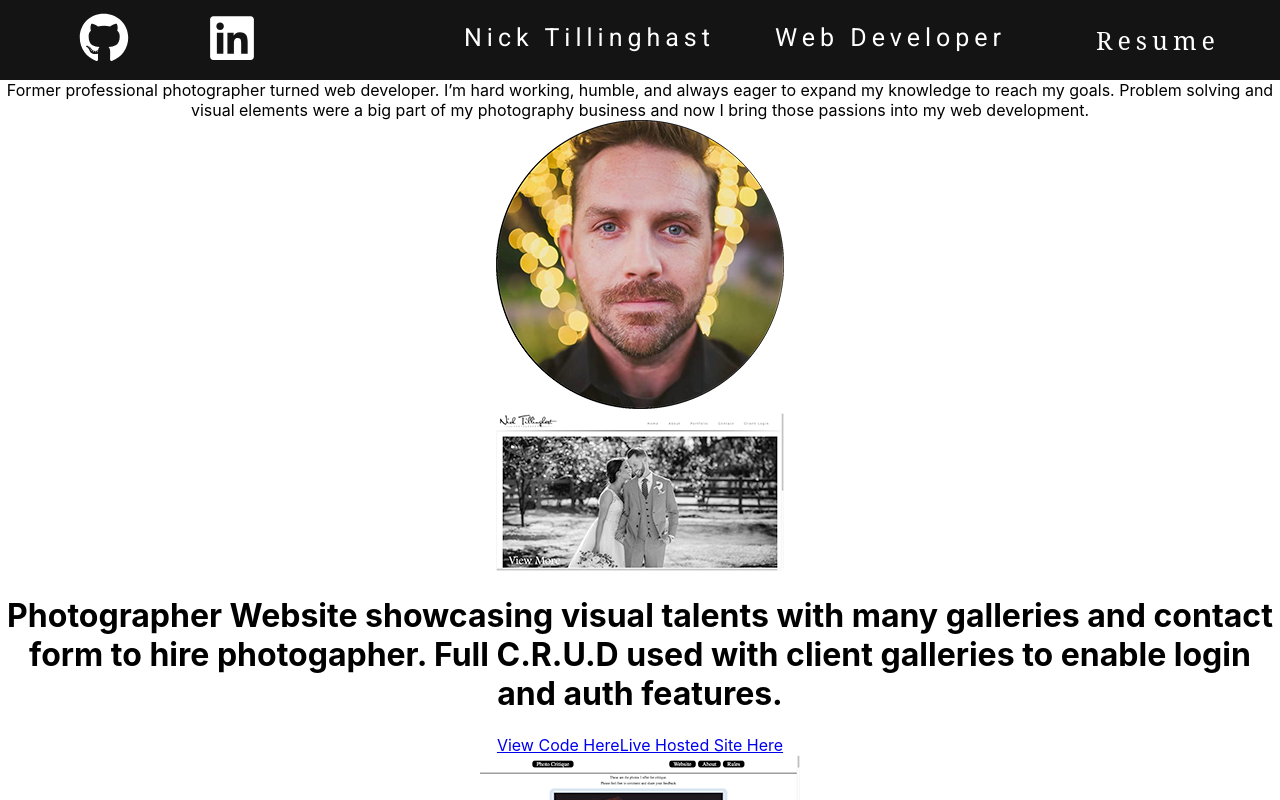
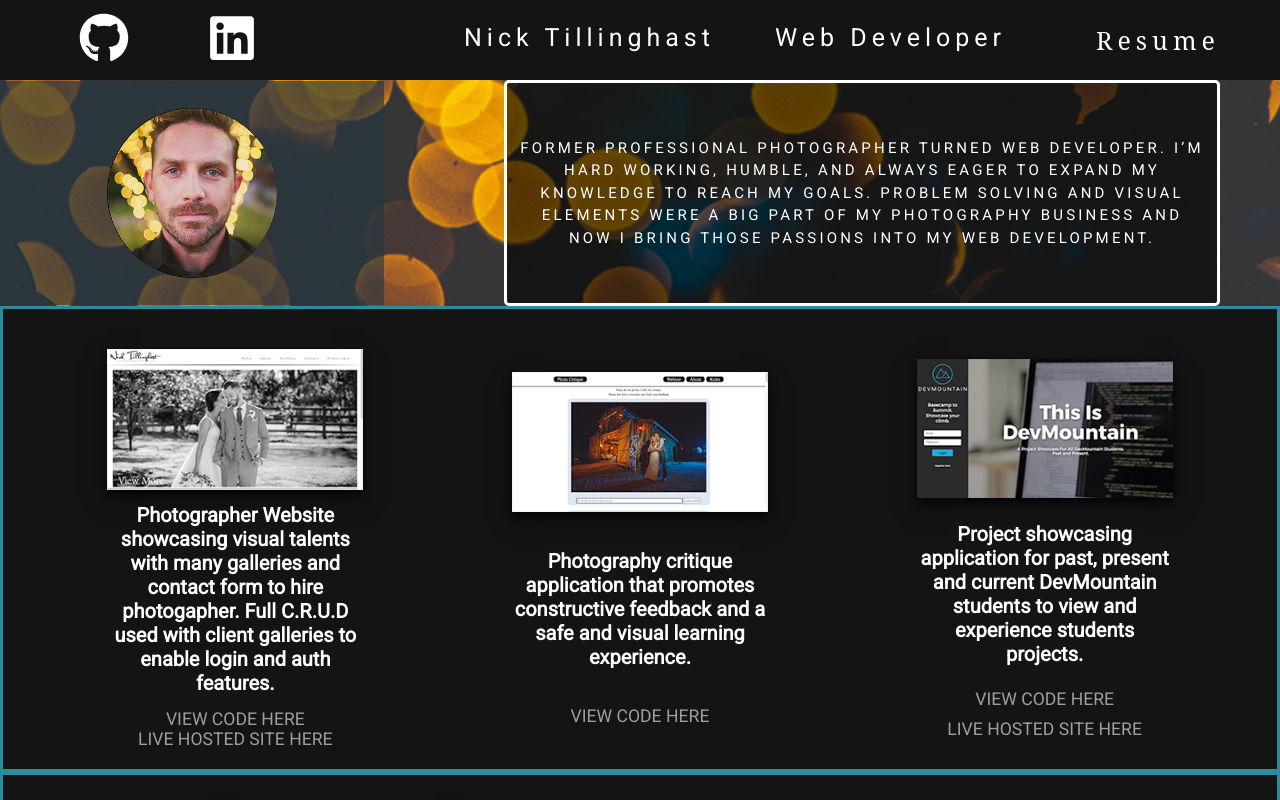
Before and after one commit to NickTillinghast/Portfolio-2, a React (Create React App) app: page / in a window 1280 px wide. Shown: the top 800 px of the page. Built offline with nearby package versions, Linux system fonts and the light colour scheme.

Commit message:
testing updated css

```diff
--- a/src/Components/Portfolio.css
+++ b/src/Components/Portfolio.css
@@ -1,4 +1,4 @@
-/* .portfolio-main {
+ .portfolio-main {
   display: flex;
   align-items: center;
   flex-direction: column;
@@ -214,11 +214,11 @@ h1 {
   .boxes-3 {
     height: 60vh;
   } */
-  /* .image-div {
+  .image-div {
     height: 33vh;
     width: 35vw;
-  } */
-/* }
+  }
+}
 @media (max-height: 540px) {
   .boxes-1 {
     height: 220vh;
@@ -361,4 +361,4 @@ h1 {
     height: 27vh;
     width: 50vw;
   }
-} */
+}
```
